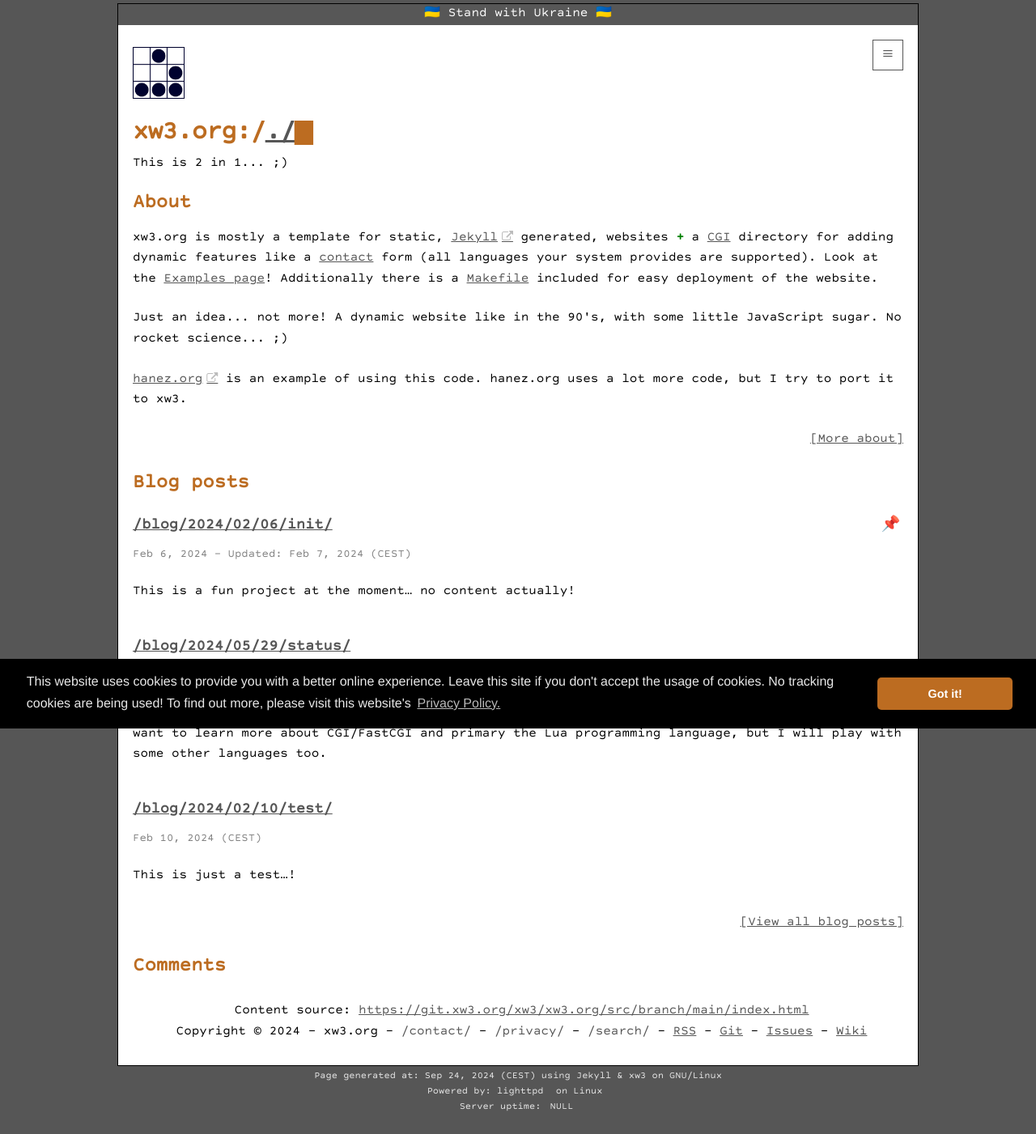
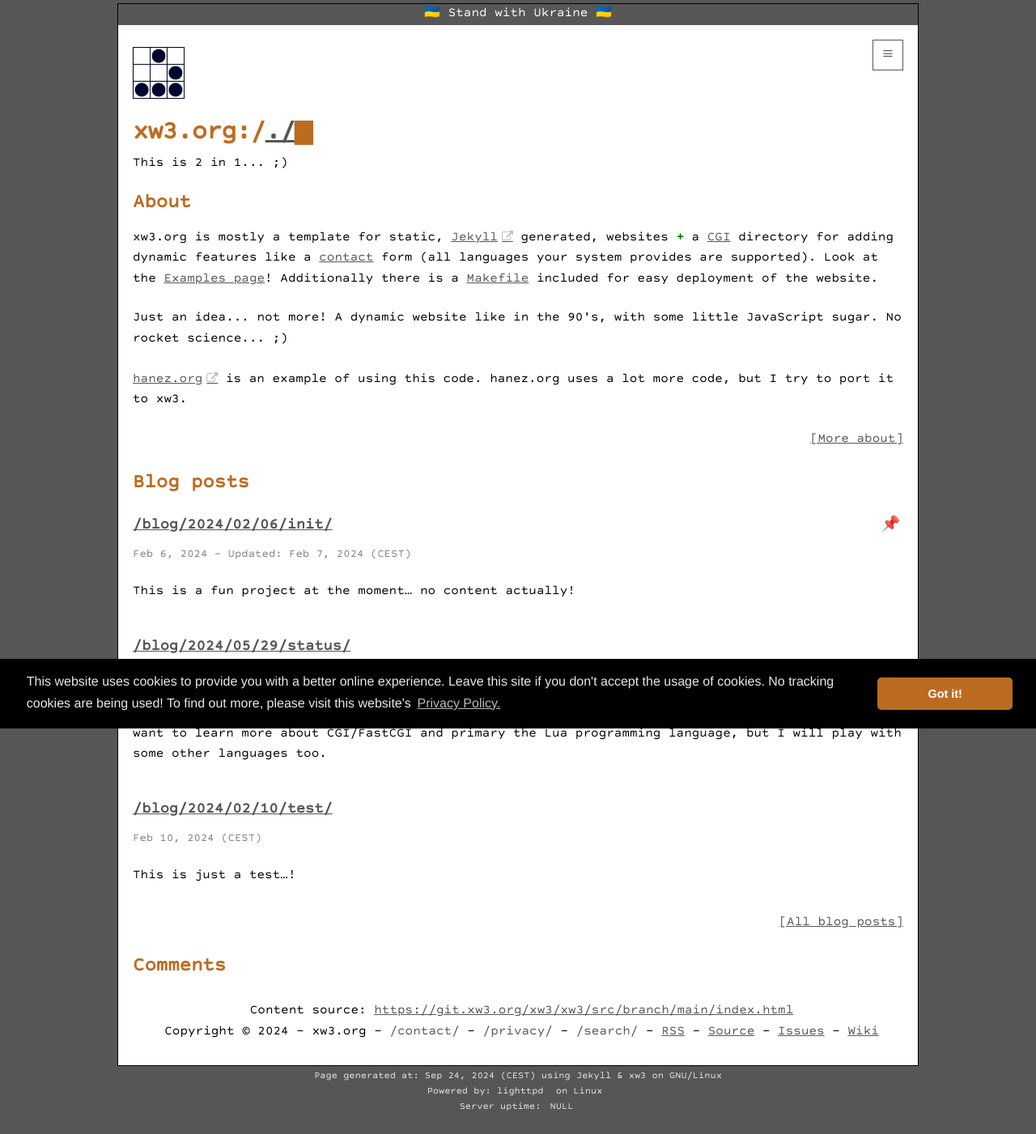
Before and after one commit to hanez/xw3, a Jekyll site: the page built from index.html, in a window 1280 px wide. Shown: the whole page at 81% size. Built offline with Jekyll 4.4.1, drawn with Linux system fonts in a browser that asks for light colours; the list of posts is cut into pages by our own code; comment, search, counter and statistics services are not loaded.

Commit message:
Renamed repo from xw3.org to xw3 and some small fixes.

```diff
--- a/_config.yml
+++ b/_config.yml
@@ -27,7 +27,7 @@ charset: utf-8
 libdir: /var/www/xw3.org/www/_site/lib
 
 # Set to your git root and branch to show a link to the file source in the footer. Unset to disable.
-git: https://git.xw3.org/xw3/xw3.org/
+git: https://git.xw3.org/xw3/xw3/
 branch: src/branch/main/
 
 lifetime: 3600
--- a/_includes/footer.html
+++ b/_includes/footer.html
@@ -7,7 +7,7 @@
         <a class="page-link" href="/privacy/" style="text-decoration: none;">/privacy/</a> -
         <a class="page-link" href="/search/" style="text-decoration: none;">/search/</a> -
         <a class="page-link" href="/feed.xml" title="RSS Feed">RSS</a> -
-        <a class="page-link" href="{{ site.git }}" title="Git Repositories">Git</a> -
+        <a class="page-link" href="{{ site.git }}" title="Git Repositories">Source</a> -
         <a class="page-link" href="{{ site.git }}issues" title="Issue Tracker">Issues</a> -
         <a class="page-link" href="{{ site.git }}wiki" title="Wiki">Wiki</a>
       </p>
--- a/index.html
+++ b/index.html
@@ -23,7 +24,7 @@ description: The xw3 CGI research project
 <h2>About</h2>
 
 <div>
-  <p>xw3.org is mostly a template for static, <a href="https://jekyllrb.com/" class="ext">Jekyll</a> generated, websites <b style="color:green;">+</b> a <a href="https://git.xw3.org/xw3/cgi">CGI</a> directory for adding dynamic features like a <a href="/contact/">contact</a> form (all languages your system provides are supported). Look at the <a href="/examples/">Examples page</a>! Additionally there is a <a href="https://git.xw3.org/xw3/xw3.org/src/branch/main/Makefile">Makefile</a> included for easy deployment of the website.</p>
+  <p>xw3.org is mostly a template for static, <a href="https://jekyllrb.com/" class="ext">Jekyll</a> generated, websites <b style="color:green;">+</b> a <a href="https://git.xw3.org/xw3/cgi">CGI</a> directory for adding dynamic features like a <a href="/contact/">contact</a> form (all languages your system provides are supported). Look at the <a href="/examples/">Examples page</a>! Additionally there is a <a href="https://git.xw3.org/xw3/xw3/src/branch/main/Makefile">Makefile</a> included for easy deployment of the website.</p>
 
   <p>Just an idea... not more! A dynamic website like in the 90's, with some little JavaScript sugar. No rocket science... ;)</p>
 
@@ -56,7 +57,7 @@ description: The xw3 CGI research project
 {% endunless %}
 {% endfor %}
 
-<p style="text-align:right;"><a href="/blog/">[View all blog posts]</a></p>
+<p style="text-align:right;"><a href="/blog/">[All blog posts]</a></p>
 
 {% if page.noComments != true %}
 <h2>Comments</h2>
```
Also changed, not shown: other parts of index.html (+1 -0 lines), README.md, 1 other file.
